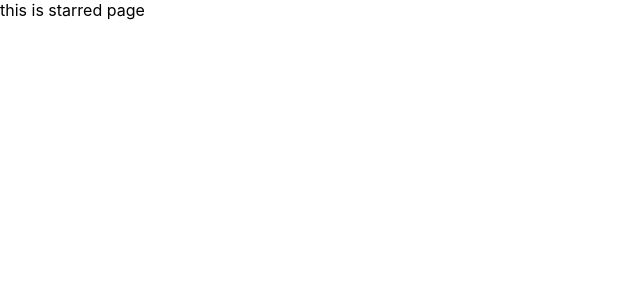
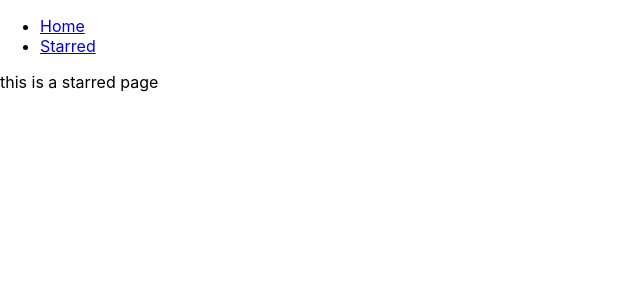
Before and after one commit to Rajputboy26/box-office, a React (Create React App) app: page /starred in a window 1280 px wide. Shown: the top 300 px of the page, without its empty margins (0-640 px from the left). Built offline with nearby package versions, Linux system fonts and the light colour scheme.

Commit message:
add navs && pages

```diff
--- a/src/App.js
+++ b/src/App.js
@@ -1,19 +1,25 @@
 import React from 'react';
 import { Switch, Route } from 'react-router-dom';
+import Navs from './Component/Navs';
+import Home from './Pages/Home';
+import Starred from './Pages/Starred';
 
 function App() {
   return (
     <div>
+      <Navs />
       <Switch>
         <Route exact path="/">
-          this is home page
+          <Home />
         </Route>
 
         <Route exact path="/starred">
-          this is starred page
+          <Starred />
         </Route>
 
-        <Route>404 error</Route>
+        <Route>
+          <div>NOT FOUND</div>
+        </Route>
       </Switch>
     </div>
   );
--- /dev/null
+++ b/src/Component/Navs.js
@@ -0,0 +1,23 @@
+import React from 'react';
+import { Link } from 'react-router-dom';
+
+const LINKS = [
+  { to: '/', text: 'Home' },
+  { to: '/starred', text: 'Starred' },
+];
+
+const Navs = () => {
+  return (
+    <div>
+      <ul>
+        {LINKS.map(item => (
+          <li key={item.to}>
+            <Link to={item.to}>{item.text}</Link>
+          </li>
+        ))}
+      </ul>
+    </div>
+  );
+};
+
+export default Navs;
--- /dev/null
+++ b/src/Pages/Home.js
@@ -0,0 +1,7 @@
+import React from 'react';
+
+const Home = () => {
+  return <div>this is homepage</div>;
+};
+
+export default Home;
--- /dev/null
+++ b/src/Pages/Starred.js
@@ -0,0 +1,7 @@
+import React from 'react';
+
+const Starred = () => {
+  return <div>this is a starred page</div>;
+};
+
+export default Starred;
```
